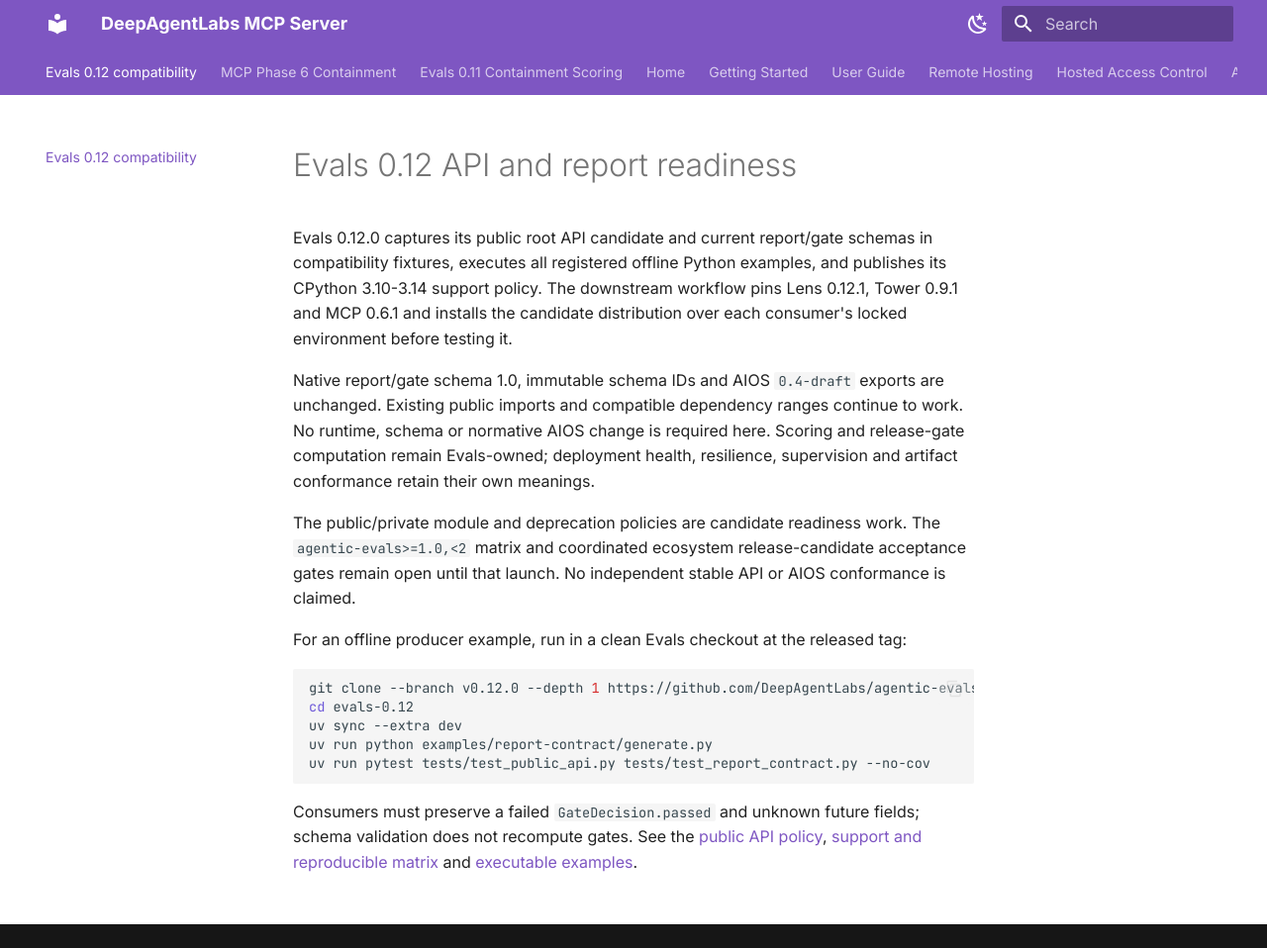
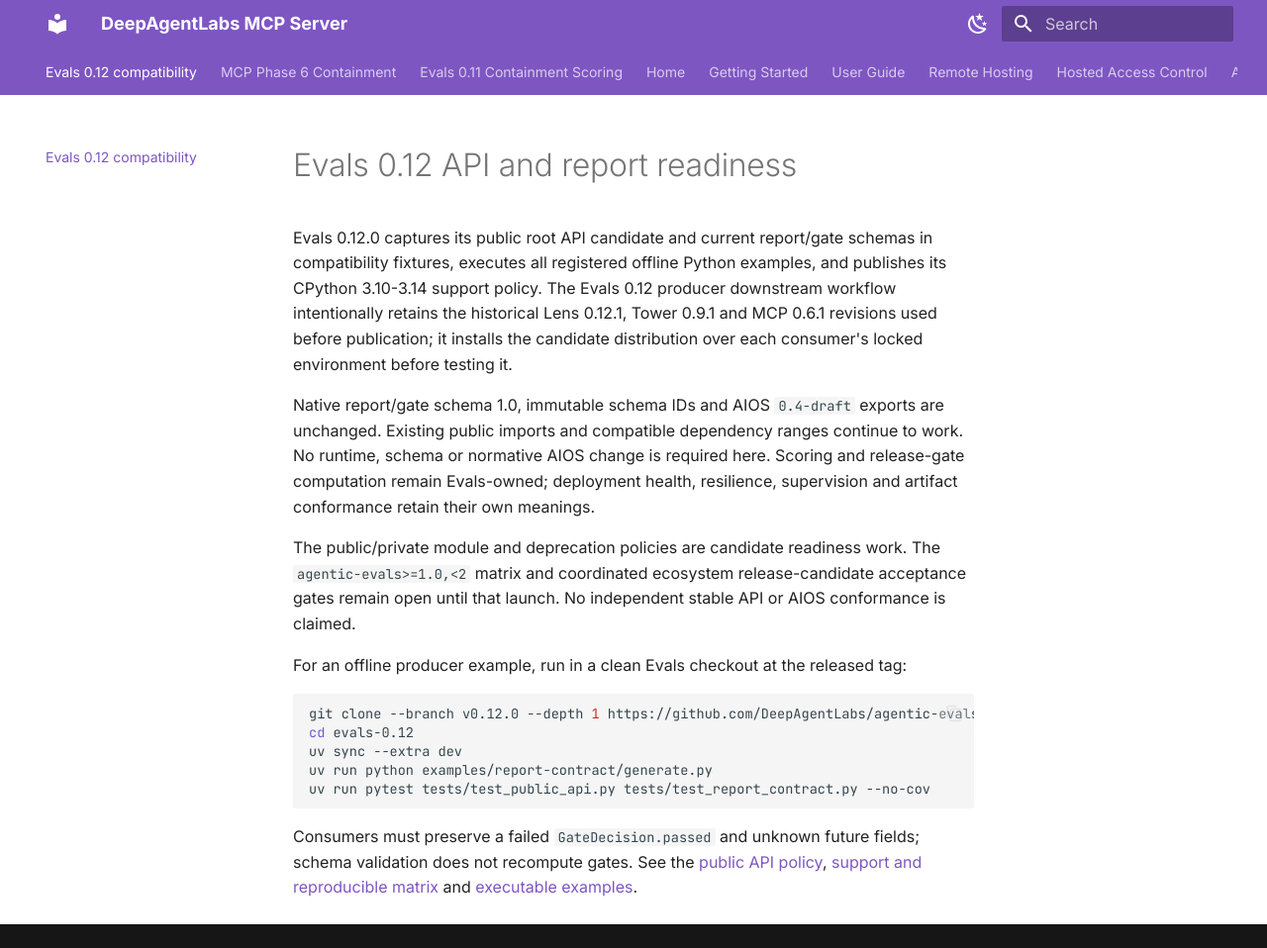
Before and after one commit to DeepAgentLabs/mcp-server, an MkDocs documentation site: the page built from docs/evals-0.12.md, in a window 1280 px wide and 958 px high. Shown: the whole window at 99% size. Built offline with MkDocs 1.6.1 and Material for MkDocs 9.7.7, drawn with Linux system fonts in a browser that asks for light colours.

Commit message:
fix: align release status and actual Evals acceptance pin after Copilot review

```diff
--- a/docs/evals-0.12.md
+++ b/docs/evals-0.12.md
@@ -2,8 +2,9 @@
 
 Evals 0.12.0 captures its public root API candidate and current report/gate
 schemas in compatibility fixtures, executes all registered offline Python
-examples, and publishes its CPython 3.10-3.14 support policy. The downstream
-workflow pins Lens 0.12.1, Tower 0.9.1 and MCP 0.6.1 and installs the candidate
+examples, and publishes its CPython 3.10-3.14 support policy. The Evals 0.12 producer downstream
+workflow intentionally retains the historical Lens 0.12.1, Tower 0.9.1 and MCP
+0.6.1 revisions used before publication; it installs the candidate
 distribution over each consumer's locked environment before testing it.
 
 Native report/gate schema 1.0, immutable schema IDs and AIOS `0.4-draft`
```
Also changed, not shown: README.md (+3 -3 lines), ROADMAP.md (+2 -2 lines), 1 other file.
